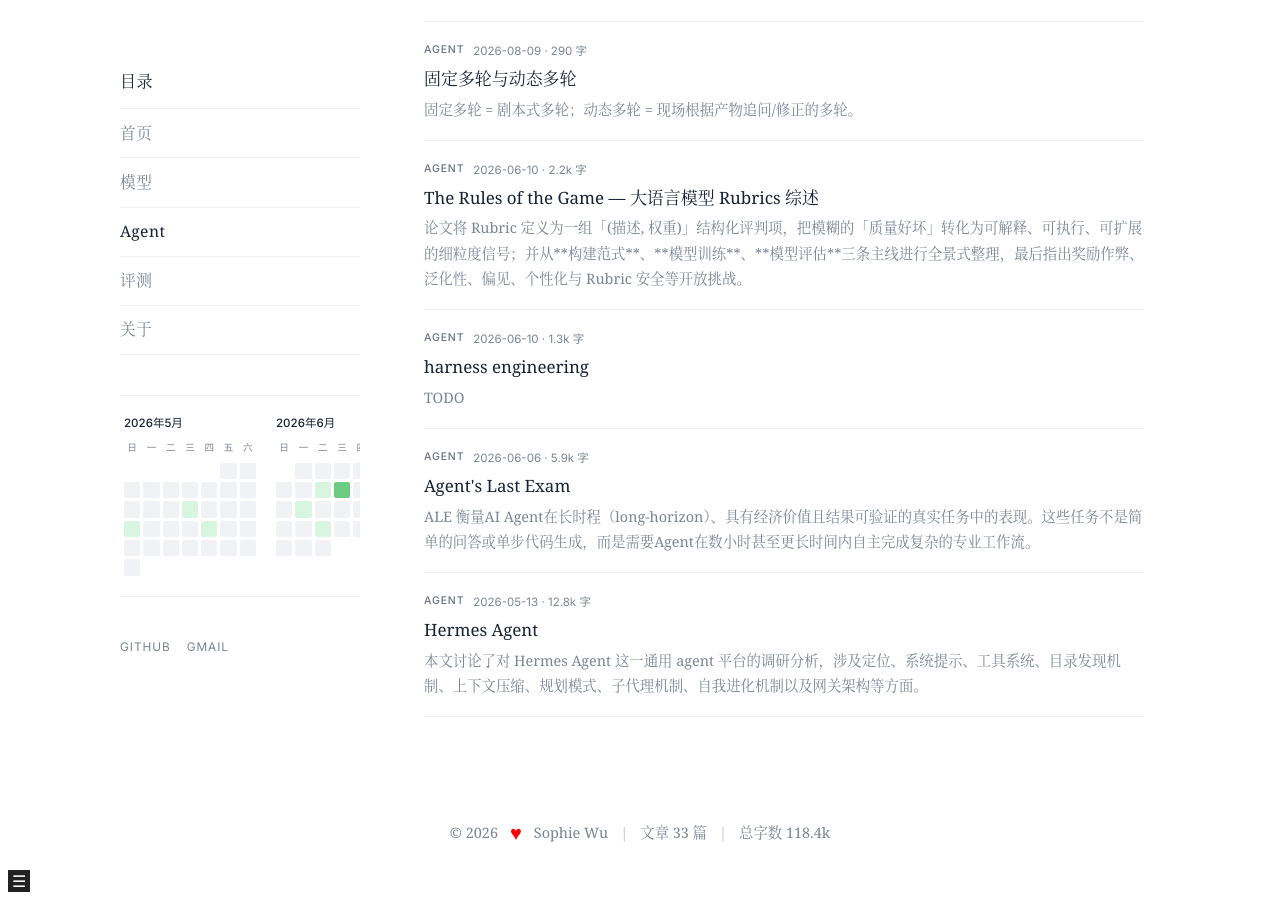
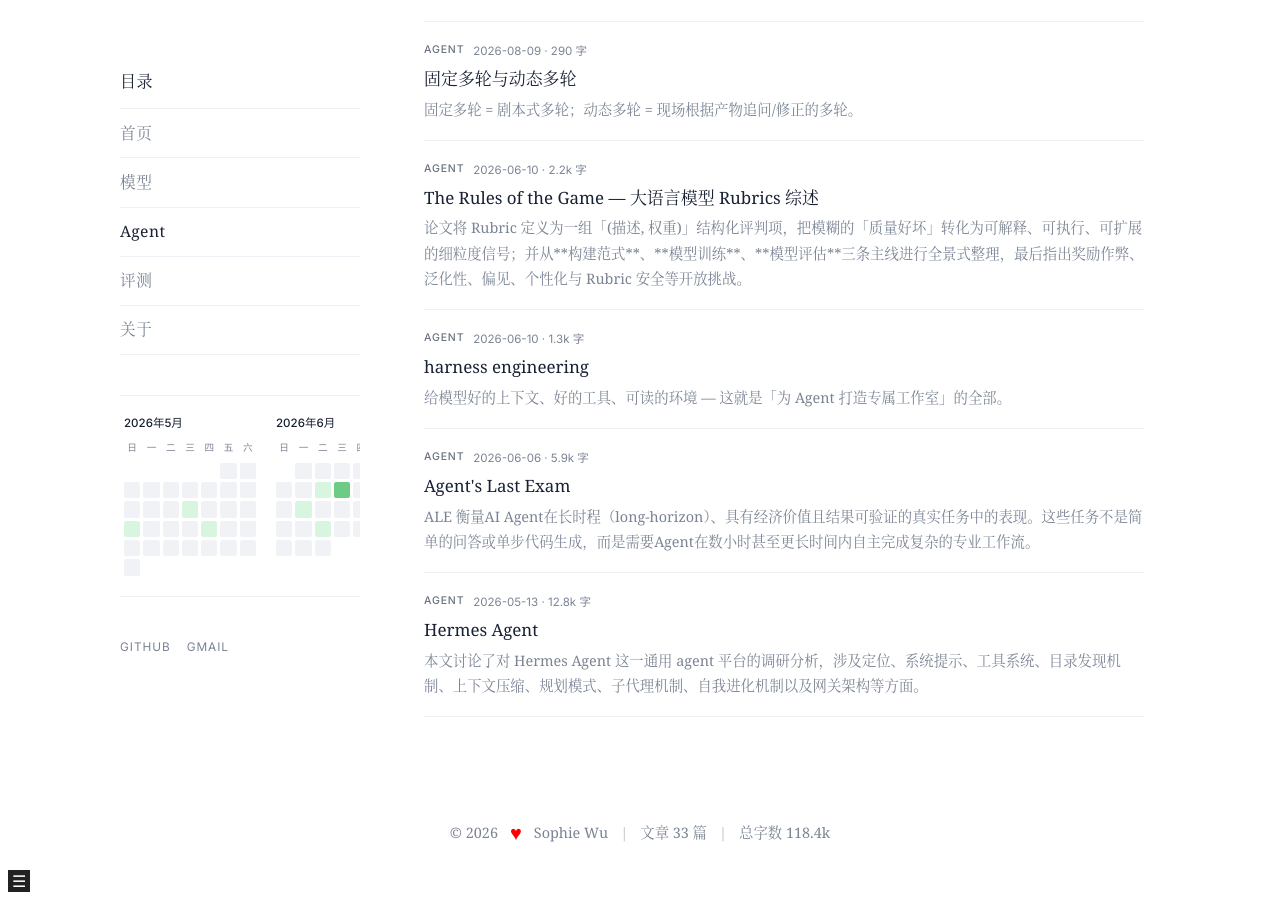
Before and after one commit to agent-2026-sophie/agent_sendiment, a Jekyll site: the page built from agent.md, in a window 1280 px wide and 900 px high, scrolled down 1050 px. Built offline with Jekyll 4.4.1, drawn with Linux system fonts in a browser that asks for light colours.

Commit message:
update post: harness engineering

```diff
--- a/_agent_posts/2026/06/2026-06-10-harness-engineering.md
+++ b/_agent_posts/2026/06/2026-06-10-harness-engineering.md
@@ -3,7 +3,7 @@ title: harness engineering
 date: 2026-06-10
 author: Sophie
 tags: [agent, harness]
-excerpt: TODO
+excerpt: 给模型好的上下文、好的工具、可读的环境 — 这就是「为 Agent 打造专属工作室」的全部。
 ---
 > https://mp.weixin.qq.com/s/ERSjcq9YURHvlsdTUv_Paw
 
```
